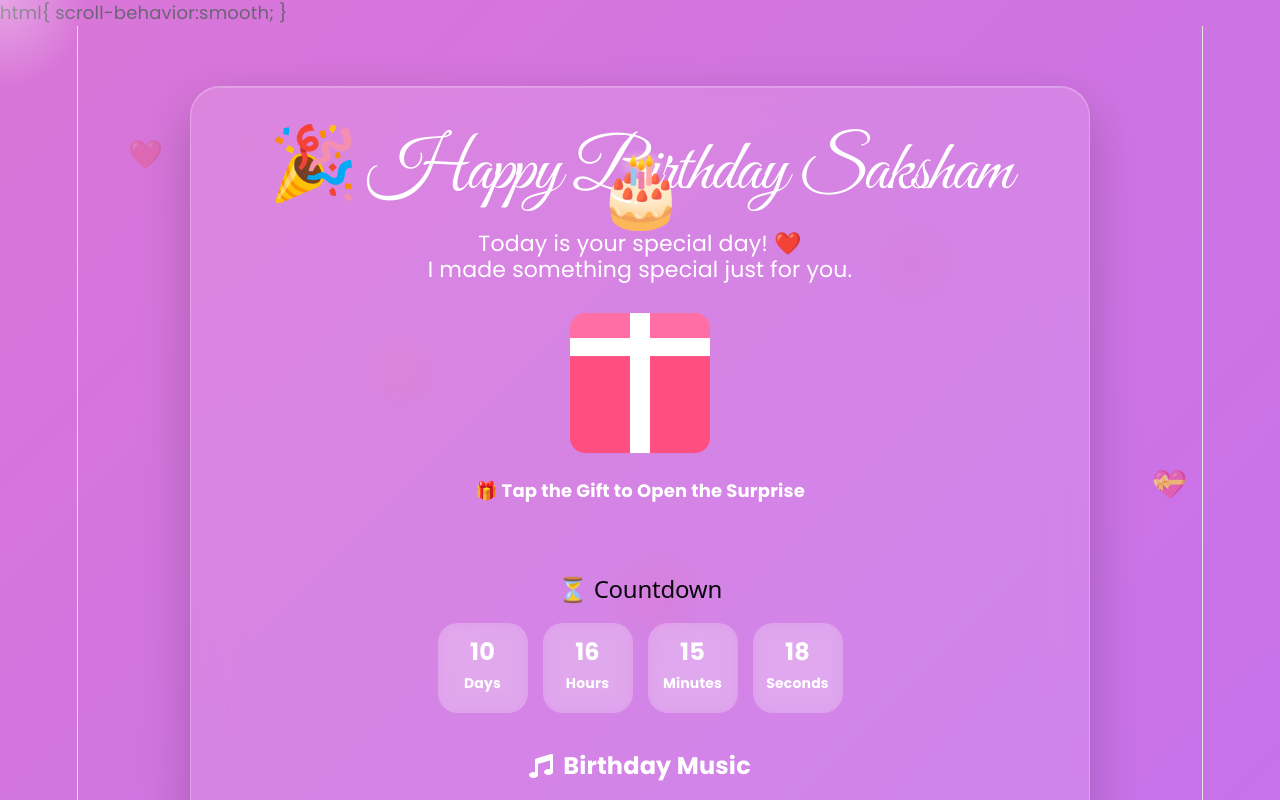
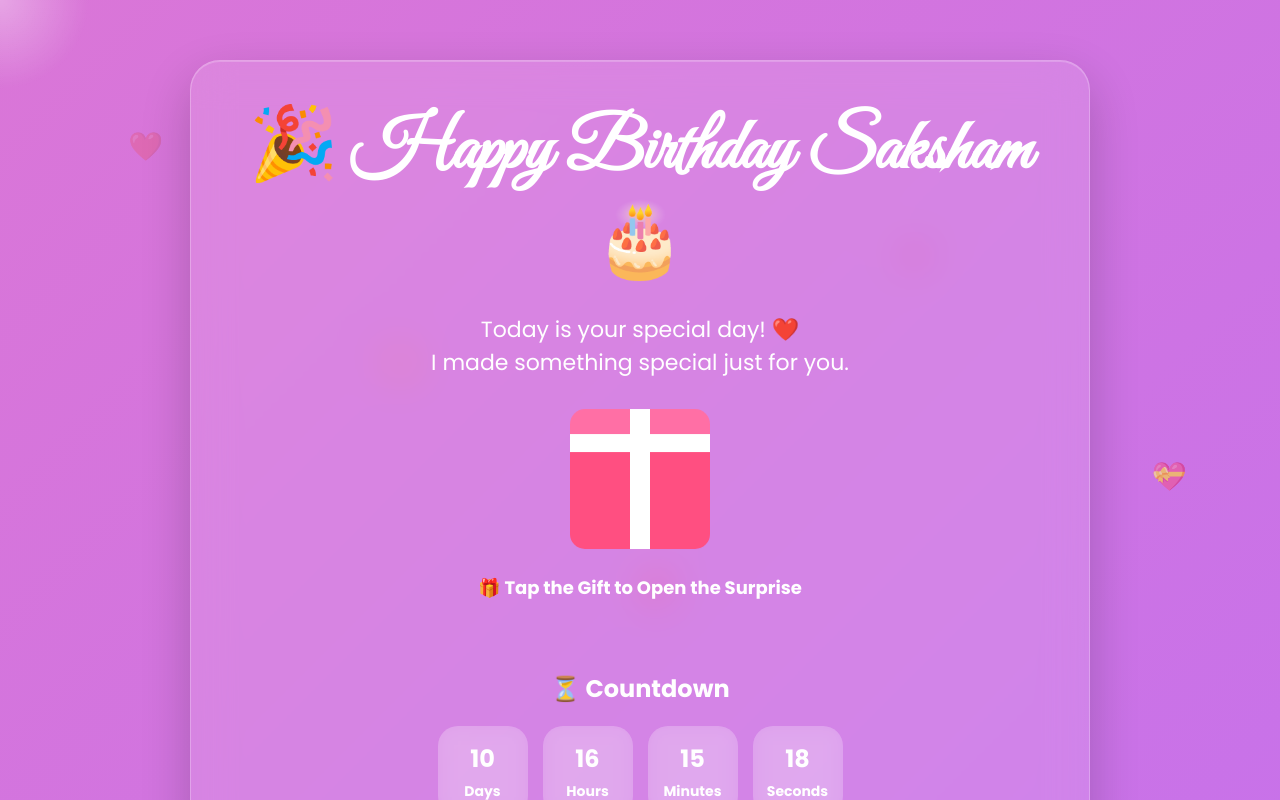
Before and after one commit to gamernetzone/birthday-website, a React (Vite) app: page / in a window 1280 px wide. Shown: the top 800 px of the page. Built offline with nearby package versions, Linux system fonts and the light colour scheme.

Commit message:
Update music and fix styling

```diff
--- a/index.html
+++ b/index.html
@@ -1,6 +1,4 @@
-html{
-  scroll-behavior:smooth;
-}
+
 <!doctype html>
 <html lang="en">
   <head>
--- a/src/App.css
+++ b/src/App.css
@@ -11,6 +11,7 @@
 }
 
 .app{
+  width:100%;
   min-height:100vh;
   display:flex;
   justify-content:center;
--- a/src/index.css
+++ b/src/index.css
@@ -1,111 +1,20 @@
-:root {
-  --text: #6b6375;
-  --text-h: #08060d;
-  --bg: #fff;
-  --border: #e5e4e7;
-  --code-bg: #f4f3ec;
-  --accent: #aa3bff;
-  --accent-bg: rgba(170, 59, 255, 0.1);
-  --accent-border: rgba(170, 59, 255, 0.5);
-  --social-bg: rgba(244, 243, 236, 0.5);
-  --shadow:
-    rgba(0, 0, 0, 0.1) 0 10px 15px -3px, rgba(0, 0, 0, 0.05) 0 4px 6px -2px;
 
-  --sans: system-ui, 'Segoe UI', Roboto, sans-serif;
-  --heading: system-ui, 'Segoe UI', Roboto, sans-serif;
-  --mono: ui-monospace, Consolas, monospace;
 
-  font: 18px/145% var(--sans);
-  letter-spacing: 0.18px;
-  color-scheme: light dark;
-  color: var(--text);
-  background: var(--bg);
-  font-synthesis: none;
-  text-rendering: optimizeLegibility;
-  -webkit-font-smoothing: antialiased;
-  -moz-osx-font-smoothing: grayscale;
-
-  @media (max-width: 1024px) {
-    font-size: 16px;
-  }
+*{
+  margin:0;
+  padding:0;
+  box-sizing:border-box;
 }
 
-@media (prefers-color-scheme: dark) {
-  :root {
-    --text: #9ca3af;
-    --text-h: #f3f4f6;
-    --bg: #16171d;
-    --border: #2e303a;
-    --code-bg: #1f2028;
-    --accent: #c084fc;
-    --accent-bg: rgba(192, 132, 252, 0.15);
-    --accent-border: rgba(192, 132, 252, 0.5);
-    --social-bg: rgba(47, 48, 58, 0.5);
-    --shadow:
-      rgba(0, 0, 0, 0.4) 0 10px 15px -3px, rgba(0, 0, 0, 0.25) 0 4px 6px -2px;
-  }
-
-  #social .button-icon {
-    filter: invert(1) brightness(2);
-  }
+html,
+body,
+#root{
+  width:100%;
+  min-height:100vh;
+  overflow-x:hidden;
 }
 
-body {
-  margin: 0;
+body{
+  margin:0;
+  font-family:"Poppins",sans-serif;
 }
-
-#root {
-  width: 1126px;
-  max-width: 100%;
-  margin: 0 auto;
-  text-align: center;
-  border-inline: 1px solid var(--border);
-  min-height: 100svh;
-  display: flex;
-  flex-direction: column;
-  box-sizing: border-box;
-}
-
-h1,
-h2 {
-  font-family: var(--heading);
-  font-weight: 500;
-  color: var(--text-h);
-}
-
-h1 {
-  font-size: 56px;
-  letter-spacing: -1.68px;
-  margin: 32px 0;
-  @media (max-width: 1024px) {
-    font-size: 36px;
-    margin: 20px 0;
-  }
-}
-h2 {
-  font-size: 24px;
-  line-height: 118%;
-  letter-spacing: -0.24px;
-  margin: 0 0 8px;
-  @media (max-width: 1024px) {
-    font-size: 20px;
-  }
-}
-p {
-  margin: 0;
-}
-
-code,
-.counter {
-  font-family: var(--mono);
-  display: inline-flex;
-  border-radius: 4px;
-  color: var(--text-h);
-}
-
-code {
-  font-size: 15px;
-  line-height: 135%;
-  padding: 4px 8px;
-  background: var(--code-bg);
-}
```
Also changed, not shown: 1 other file (tests, documents, lock files or other folders).
